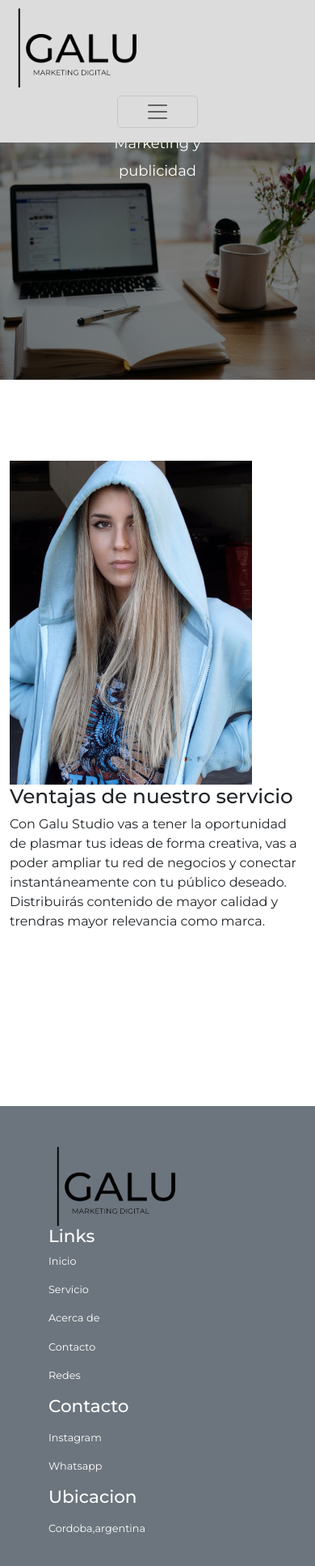
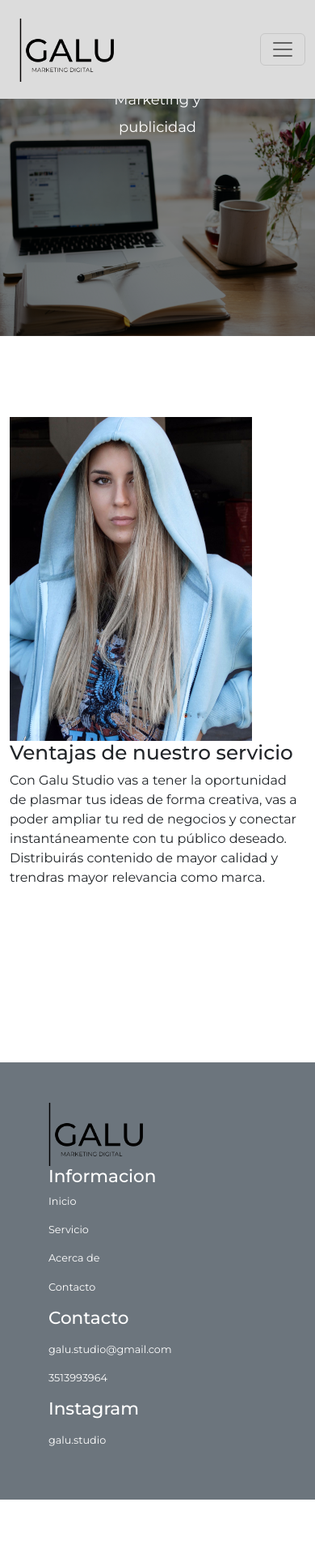
Before and after one commit to felipemassone/proyecto-coder, a plain HTML site: page acerca-de.html in a window 390 px wide. Shown: the whole page at 81% size. After the commit the page ends 1852 px from the top, so only its background shows below. Drawn offline with Linux system fonts and the light colour scheme; a web font is replaced by a local one.

Commit message:
segunda entrega

```diff
--- a/acerca-de.html
+++ b/acerca-de.html
@@ -23,7 +23,14 @@
     <header>
         <nav class="navbar navbar-expand-lg">
             <div class="container-fluid">
-                <img class="logonav" src="assets/Logo para estudio de yoga minimalista azul (1).png" alt="">
+                <nav class="navbar">
+                    <div class="container">
+                      <a class="navbar-brand" href="#">
+                        <img class="logonav" src="assets/Logo para estudio de yoga minimalista azul (1).png" alt="">
+                      </a>
+                    </div>
+                  </nav>
+
                 <button class="navbar-toggler" type="button" data-bs-toggle="collapse"
                     data-bs-target="#navbarNavDropdown" aria-controls="navbarNavDropdown" aria-expanded="false"
                     aria-label="Toggle navigation">
@@ -92,13 +99,13 @@
         <div class="container-fluid">
             <div class="row p-5 bg-secondary text-white">
 
-                <div class="col-xs-12 co-md-6 col-lg-3">
+                <div class="col-12 col-md-6 col-lg-3">
 
-                    <a href="#"><img src="./assets/Logo para estudio de yoga minimalista azul (1).png" alt=""></a>
+                    <a href="#"><img class="logonav" src="./assets/Logo para estudio de yoga minimalista azul (1).png" alt=""></a>
 
                 </div>
-                <div class="col-xs-12 co-md-6 col-lg-3">
-                    <p class="h4">Links</p>
+                <div class="col-xs-12 col-md-6 col-lg-3">
+                    <p class="h4">Informacion</p>
                     <div class="mb-3">
                         <a class="text-white h7" href="./index.html">Inicio</a>
                     </div>
@@ -111,25 +118,23 @@
                     <div class="mb-3">
                         <a class="text-white" href="/contacto.html">Contacto</a>
                     </div>
-                    <div class="mb-3">
-                        <a class="text-white" href="">Redes</a>
-                    </div>
 
                 </div>
-                <div class="col-xs-12 co-md-6 col-lg-3">
+                <div class="col-xs-12 col-md-6 col-lg-3">
                     <p class="h4 mb-3">Contacto</p>
 
                     <div class="mb-3">
-                        <a class="text-white" href="">Instagram</a>
+                        <a class="text-white" href="">galu.studio@gmail.com</a>
                     </div>
                     <div class="mb-3">
-                        <a class="text-white" href="">Whatsapp</a>
+                        <a class="text-white" href="">3513993964</a>
                     </div>
                 </div>
-                <div class="col-xs-12 co-md-6 col-lg-3">
-                    <p class="h4 mb-3">Ubicacion</p>
+                <div class="col-xs-12 col-md-6 col-lg-3">
+
+                    <p class="h4 mb-3">Instagram</p>
                     <div class="mb-3">
-                        <a class="text-white" href="">Cordoba,argentina</a>
+                        <a class="text-white" href="https://www.instagram.com/galu.studio/">galu.studio</a>
                     </div>
 
                 </div>
@@ -140,7 +145,6 @@
     </footer>
 
 
-
 </body>
 
 </html>
--- a/css/estilo.css
+++ b/css/estilo.css
@@ -70,21 +70,6 @@ header {
 }
 
 
-
-button {
-    margin: 10px 50px;
-    position: relative;
-    padding: 10px 20px;
-    font-size: 15px;
-    border: none;
-    color: black;
-    text-transform: uppercase;
-    letter-spacing: 2px;
-    width: 100px;
-    margin-left: 50%;
-    transform: translateX(-50%);
-}
-
 footer{
     bottom: 0;
     padding-top: 100px;
@@ -93,9 +78,8 @@ footer{
 }
 
 
-.container-fluid img {
-    height: 100px;
-    padding: 0px 10px;
+.logonav  {
+    height: 80px;
     filter: brightness(1.1);
     mix-blend-mode: multiply;
     display: block;
@@ -108,9 +92,6 @@ footer{
 #services{
     margin-top: 100px;
     margin-bottom: 100px;
-}
-.card{
-    margin-top: 100px;
 }
 .card-body{
     padding: 80px;
```
Also changed, not shown: contacto.html (+14 -10 lines), index.html (+14 -7 lines), servicio.html (+17 -14 lines), 1 other file.
